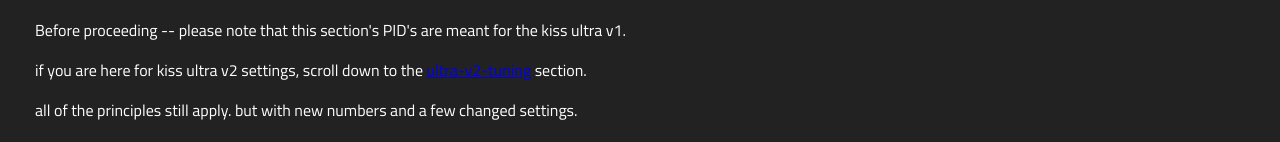
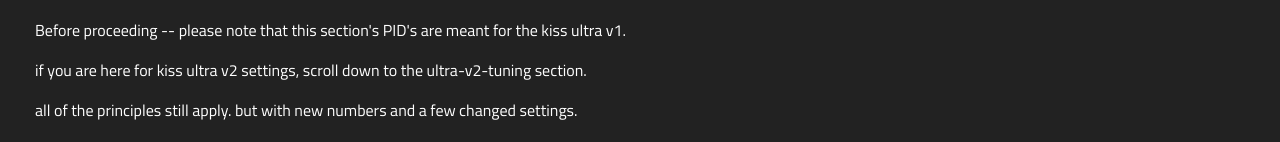
Before and after one commit to krunked-fpv/kiss-tuning, a plain HTML site: page index.html in a window 1280 px wide. Shown: the part 291-433 px from the top of the page. Drawn offline with Linux system fonts and the light colour scheme.

Commit message:
fixed some words

```diff
--- a/index.html
+++ b/index.html
@@ -11,7 +11,7 @@ so i uploaded them here for immdiate use!<br>
 
 <h1>how to use</h1>
 <p>Before proceeding -- please note that this section's PID's are meant for the kiss ultra v1.</p>
-<p>if you are here for kiss ultra v2 settings, scroll down to the <a href="https://github.com/krunked-fpv/kiss-tuning#ultra-v2-tuning">ultra-v2-tuning</a> section.</p>
+<p>if you are here for kiss ultra v2 settings, scroll down to the ultra-v2-tuning section.</p>
 <p>all of the principles still apply. but with new numbers and a few changed settings.</p>
 
 <p>Use the following PID's as 3 step process to triangulate the best RANGE for your quad.</p>
@@ -47,6 +47,9 @@ so i uploaded them here for immdiate use!<br>
 <p><b>ADVANCED TUNING NOTE:</b><br>
 
 you can use higher pd gain's than pictured, remember this is a 'golden' tune.. use the below numbers as a starting point and use the ratio of 1p:3.5d, and you'll find that on the cleanest builds youll be able to push the pd gains up near a 2.0 multiplyer;  your mileage may vary based on a lot of factors so raise your pd gains from the golden starting point at your own risk</p>
+
+
+krunked golden slider
 
 <div class="pid-table" id="tune1">
     <h4>PIDs & Rates - Tune 1</h4>
```
